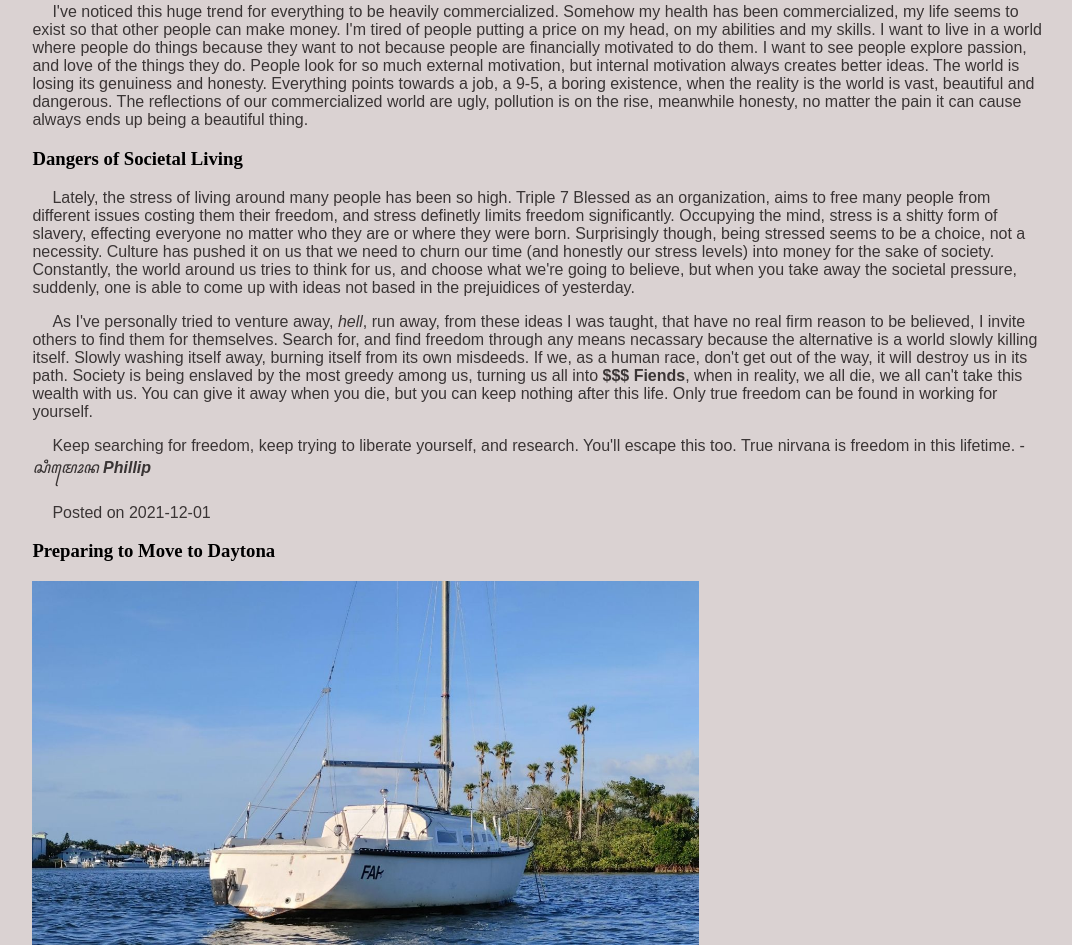
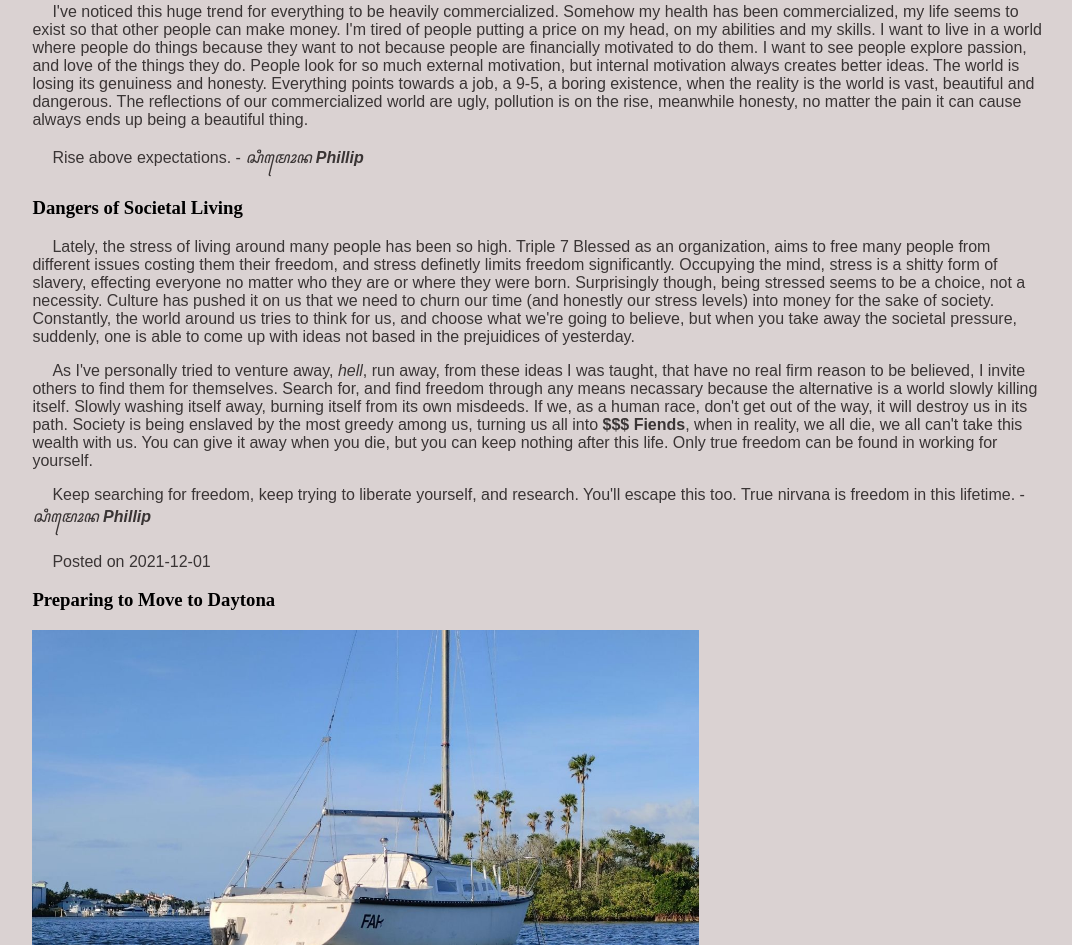
Before and after one commit to XiKuuKy/XiKuuKy.github.io, a plain HTML site: page index.html in a window 1280 px wide. Shown: the part 1493-2438 px from the top of the page, without its empty margins (102-1174 px from the left). Drawn offline with Linux system fonts and the light colour scheme; a web font is replaced by a local one.

Commit message:
Added signature

```diff
--- a/index.html
+++ b/index.html
@@ -51,6 +51,10 @@
             reflections of our commercialized world are ugly, pollution is on
             the rise, meanwhile honesty, no matter the pain it can cause always
             ends up being a beautiful thing.
+          </p>
+          <p>
+            Rise above expectations. - <em class='jawa' title='Simon'>ꦱꦶꦩꦺꦴꦤ
+            </em> <em><strong>Phillip</strong></em>
           </p>
         </article>
         <article class='blog-post'>
```
